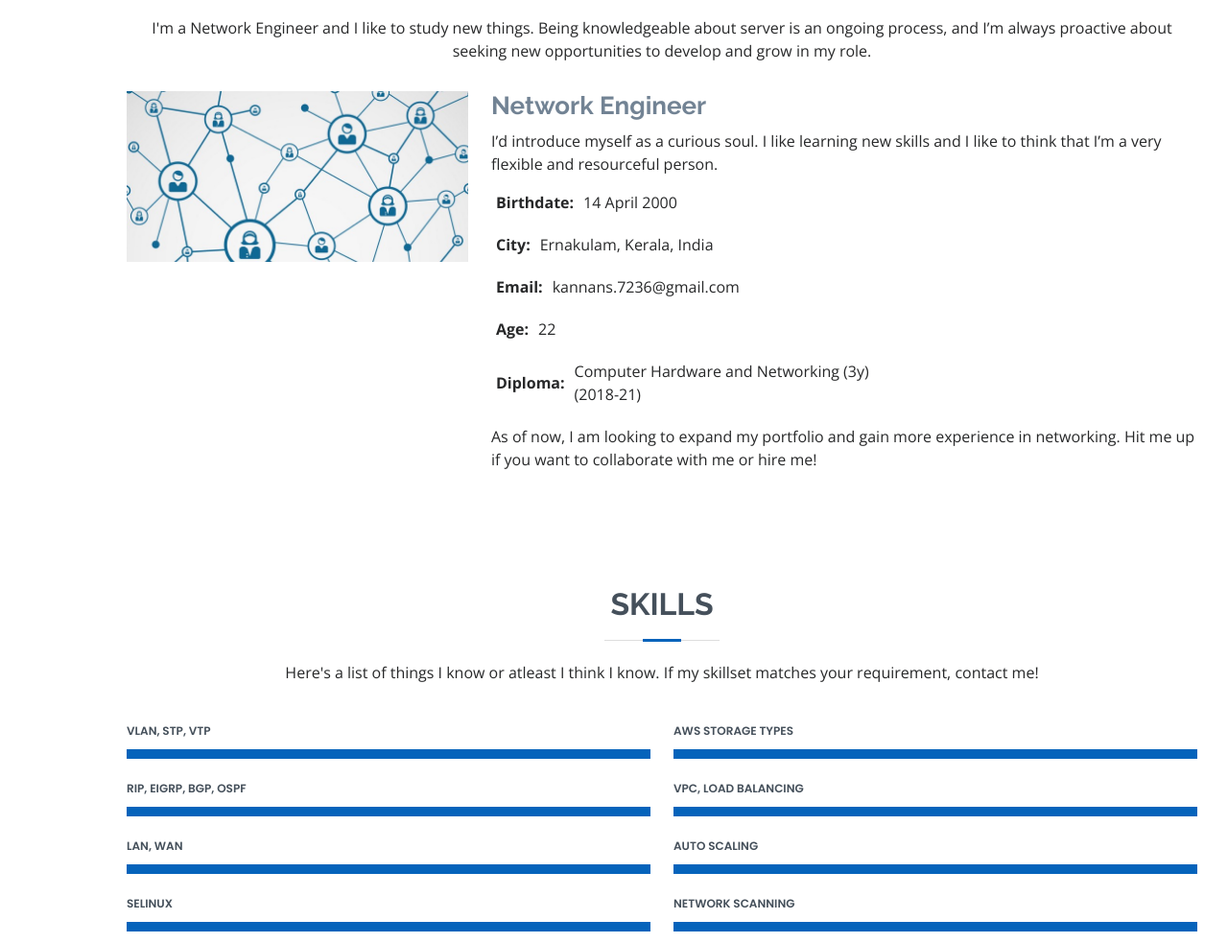
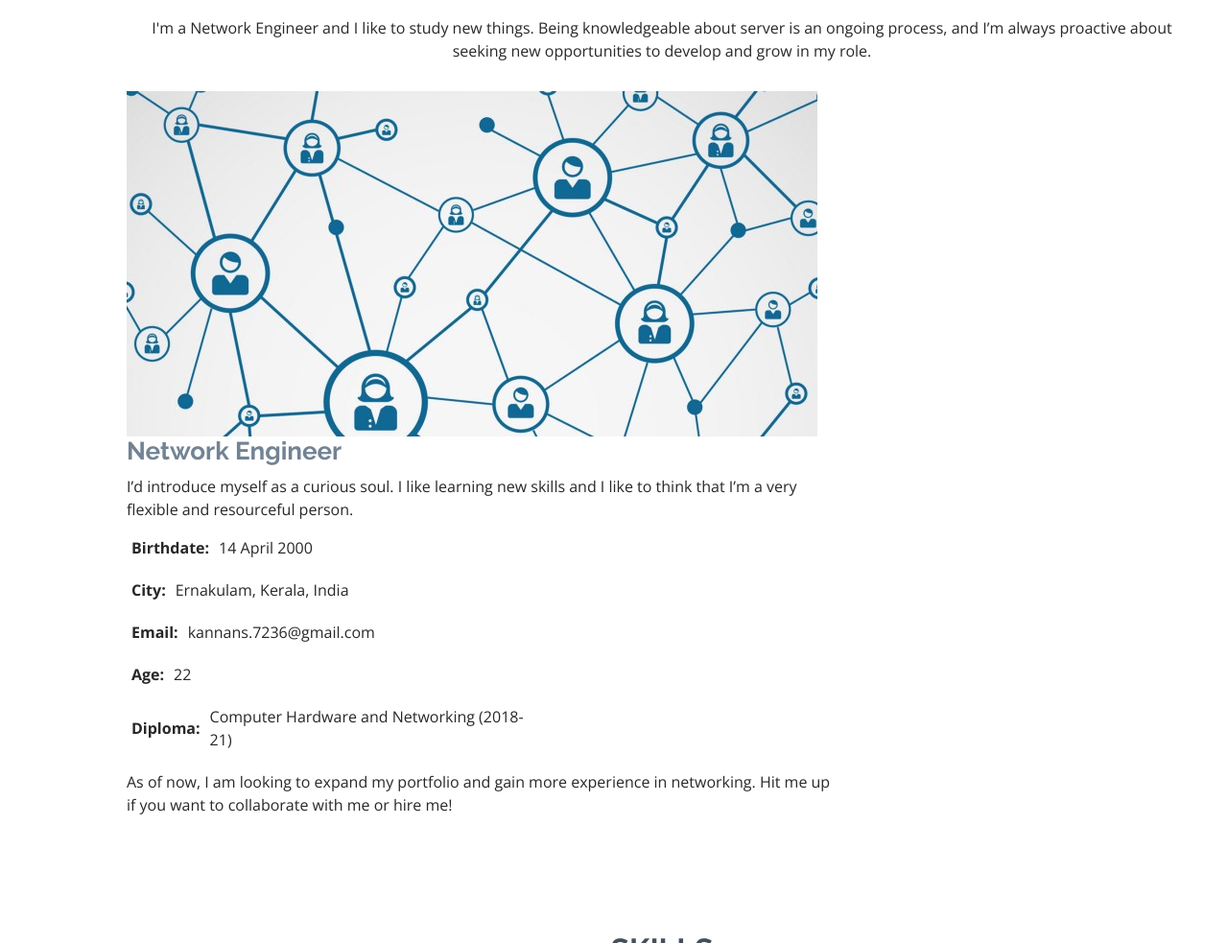
Before and after one commit to kannan-sabu/static-site, a plain HTML site: page index.html in a window 1280 px wide. Shown: the part 921-1904 px from the top of the page at 96% size. Drawn offline with nearby package versions, Linux system fonts and the light colour scheme.

Commit message:
index.html

```diff
--- a/index.html
+++ b/index.html
@@ -79,7 +79,7 @@
           </div>
 
           <div class="row">
-              <div class="col-lg-4">
+              <div class="col-lg-8 pt-4 pt-lg-0 content">
                   <!-- Generate Yout avatar at https://getavataaars.com/ -->
                   <img src="assets/img/coder.png" class="img-fluid" alt="">
                   <!-- <img src="assets/img/boy.png" class="img-fluid" alt=""> -->
@@ -97,7 +97,7 @@
                               <li><i class="icofont-rounded-right"></i> <strong>City:</strong> Ernakulam, Kerala, India</li>
                               <li><i class="icofont-rounded-right"></i> <strong>Email:</strong> kannans.7236@gmail.com</li>
                             <li><i class="icofont-rounded-right"></i> <strong>Age:</strong> 22</li>
-                              <li><i class="icofont-rounded-right"></i> <strong>Diploma:</strong> Computer Hardware and Networking (3y) (2018-21)</li>
+                              <li><i class="icofont-rounded-right"></i> <strong>Diploma:</strong> Computer Hardware and Networking (2018-21)</li>
                           </ul>
                       </div>
 
```
